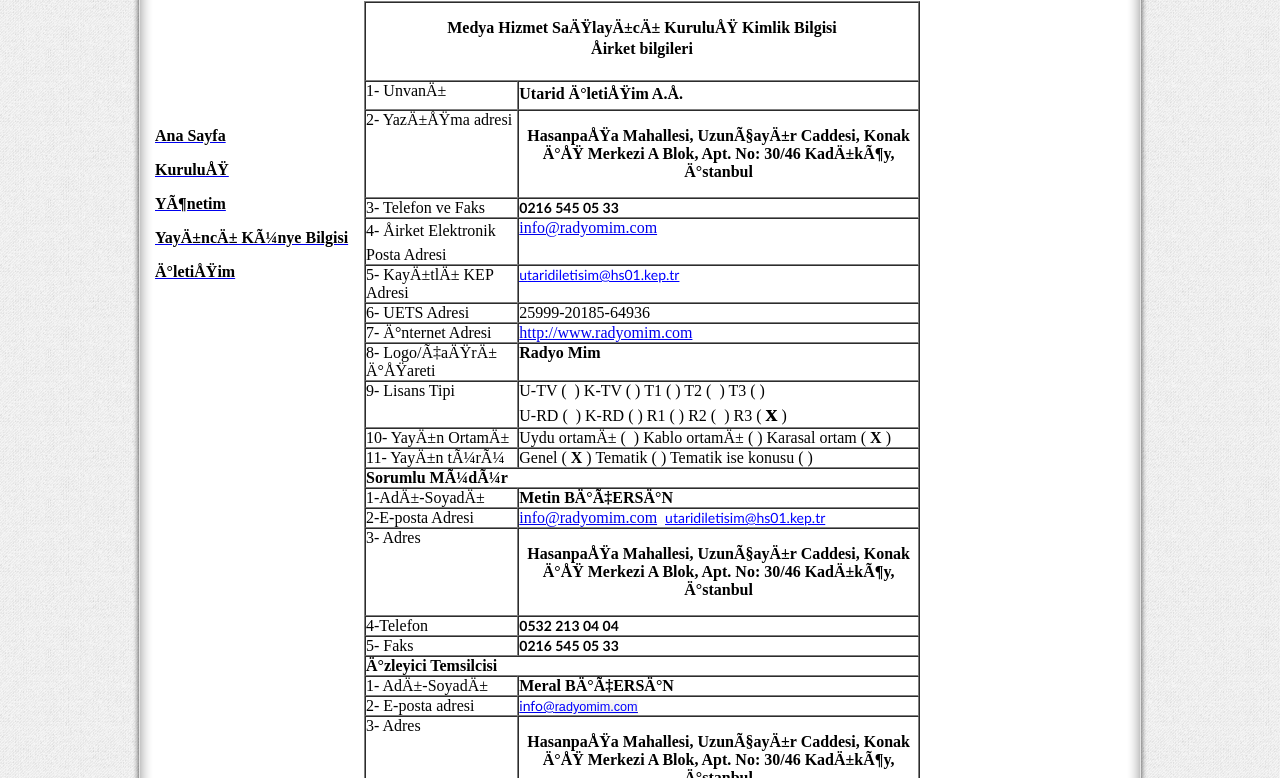
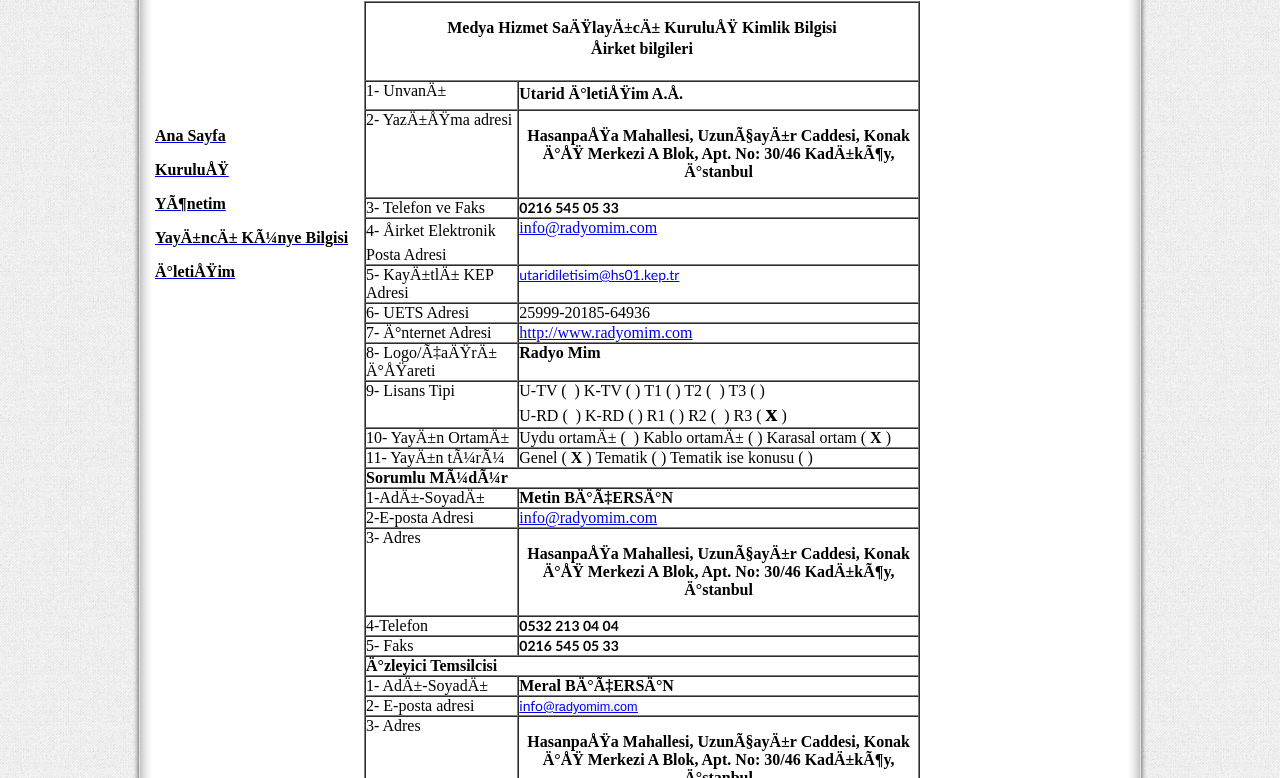
Before and after one commit to radyomim/radyomimfm, a plain HTML site: page kunye.html in a window 1280 px wide. Shown: the part 322-1100 px from the top of the page. Drawn offline with Linux system fonts and the light colour scheme; files whose address does not match are found by name.

Commit message:
Update kunye.html

```diff
--- a/kunye.html
+++ b/kunye.html
@@ -858,13 +858,8 @@
                                                 <td width="219" valign="top">2-E-posta Adresi</td>
                                                 <td width="637" valign="top">
                                                     <a href="mailto:info@radyomim.com">info@radyomim.com</a>&nbsp;
-                                                    <span class="grey"><a href="mailto:utaridiletisim@hs01.kep.tr">
-                                                            <span
-                                                                style="font-family: 'Trebuchet MS',sans-serif; font-size: 10.5pt; color: #0000FF; text-decoration: underline">
-                                                                u</span></a><span
-                                                            style="font-size: 10.5pt; font-family: 'Trebuchet MS',sans-serif; color: blue"><a
-                                                                style="color: blue; text-decoration: underline; text-underline: single"
-                                                                href="mailto:utaridiletisim@hs01.kep.tr">taridiletisim@hs01.kep.tr</a></span></span>
+
+
                                                 </td>
                                             </tr>
                                             <tr>
```
